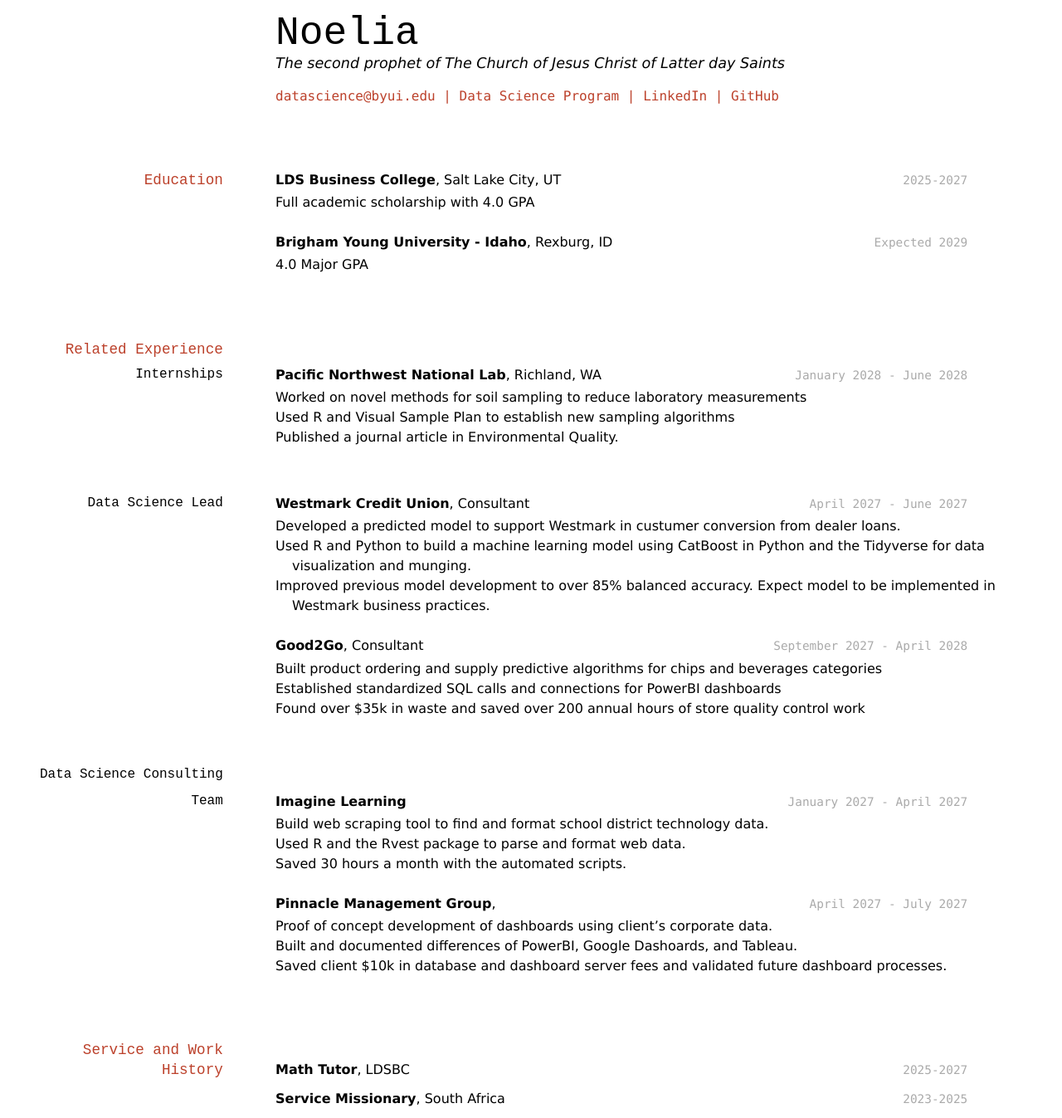
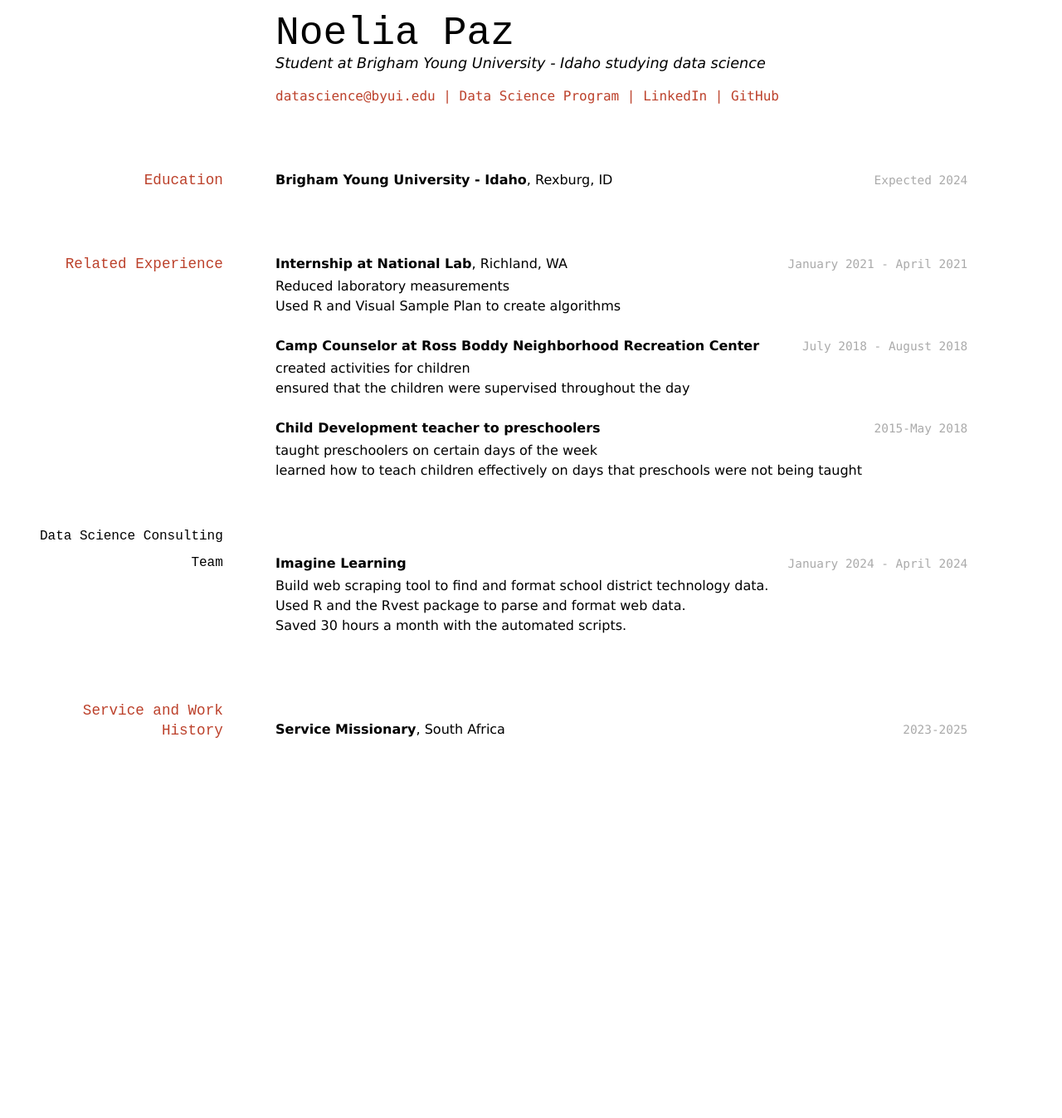
Before and after one commit to byuids-resumes/paz_resume, a Jekyll site: the page built from docs/index.md, in a window 1280 px wide. Shown: the whole page at 83% size. Built offline with Jekyll 4.4.1, drawn with Linux system fonts in a browser that asks for light colours; after the commit the page ends 902 px from its top, so only the background shows below that.

Commit message:
rearranged the resume

```diff
--- a/docs/index.md
+++ b/docs/index.md
@@ -2,8 +2,8 @@
 layout: cv
 title: Noelia
 ---
-# Noelia
-The second prophet of The Church of Jesus Christ of Latter day Saints
+# Noelia Paz
+Student at Brigham Young University - Idaho studying data science
 
 <div id="webaddress">
 <a href="datascience@byui.edu">datascience@byui.edu</a>
@@ -15,69 +15,38 @@ The second prophet of The Church of Jesus Christ of Latter day Saints
 <!-- https://www.monique.tech/the-art-of-markdown -->
 
 ## Education
-
-
-
-`2025-2027`
-__LDS Business College__, Salt Lake City, UT
-
-- Full academic scholarship with 4.0 GPA
-
-`Expected 2029`
+`Expected 2024`
 __Brigham Young University - Idaho__, Rexburg, ID
-
-- 4.0 Major GPA
 
 
 ## Related Experience
 
-### Internships
+`January 2021 - April 2021`
+__Internship at National Lab__, Richland, WA
 
-`January 2028 - June 2028`
-__Pacific Northwest National Lab__, Richland, WA
+- Reduced laboratory measurements
+- Used R and Visual Sample Plan to create  algorithms
 
-- Worked on novel methods for soil sampling to reduce laboratory measurements
-- Used R and Visual Sample Plan to establish new sampling algorithms
-- Published a journal article in Environmental Quality.
+`July 2018 - August 2018`
+__Camp Counselor at Ross Boddy Neighborhood Recreation Center__
+- created activities for children
+- ensured that the children were supervised throughout the day
 
-### Data Science Lead
-
-`April 2027 - June 2027`
-__Westmark Credit Union__, Consultant
-
-- Developed a predicted model to support Westmark in custumer conversion from dealer loans.
-- Used R and Python to build a machine learning model using CatBoost in Python and the Tidyverse for data visualization and munging.
-- Improved previous model development to over 85% balanced accuracy. Expect model to be implemented in Westmark business practices.
-
-`September 2027 - April 2028`
-__Good2Go__, Consultant
-
-- Built product ordering and supply predictive algorithms for chips and beverages categories
-- Established standardized SQL calls and connections for PowerBI dashboards
-- Found over $35k in waste and saved over 200 annual hours of store quality control work
+`2015-May 2018`
+__Child Development teacher to preschoolers__
+- taught preschoolers on certain days of the week
+- learned how to teach children effectively on days that preschools were not being taught
 
 ### Data Science Consulting Team
 
-`January 2027 - April 2027`
+`January 2024 - April 2024`
 __Imagine Learning__
 
 - Build web scraping tool to find and format school district technology data.
 - Used R and the Rvest package to parse and format web data.
 - Saved 30 hours a month with the automated scripts.
 
-`April 2027 - July 2027`
-__Pinnacle Management Group__,
-
-- Proof of concept development of dashboards using client's corporate data.
-- Built and documented differences of PowerBI, Google Dashoards, and Tableau.
-- Saved client $10k in database and dashboard server fees and validated future dashboard processes.
-
-
 ## Service and Work History
-
-`2025-2027`
-__Math Tutor__, LDSBC
-
 
 `2023-2025`
 __Service Missionary__, South Africa
```
